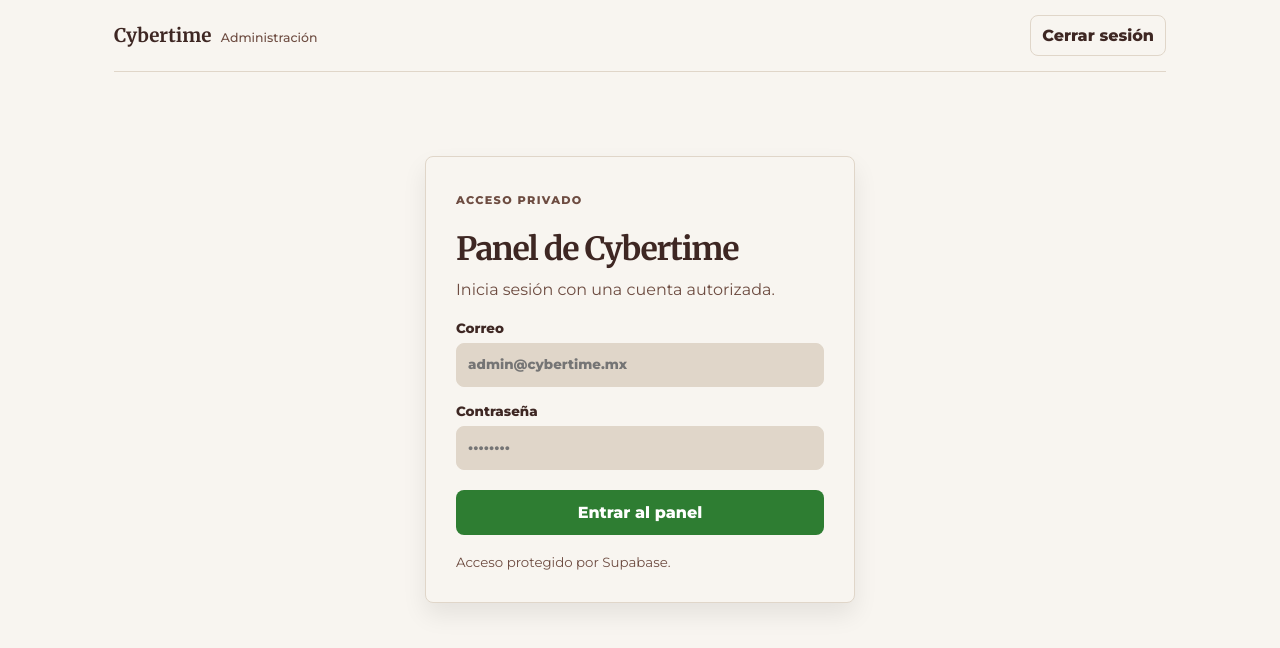
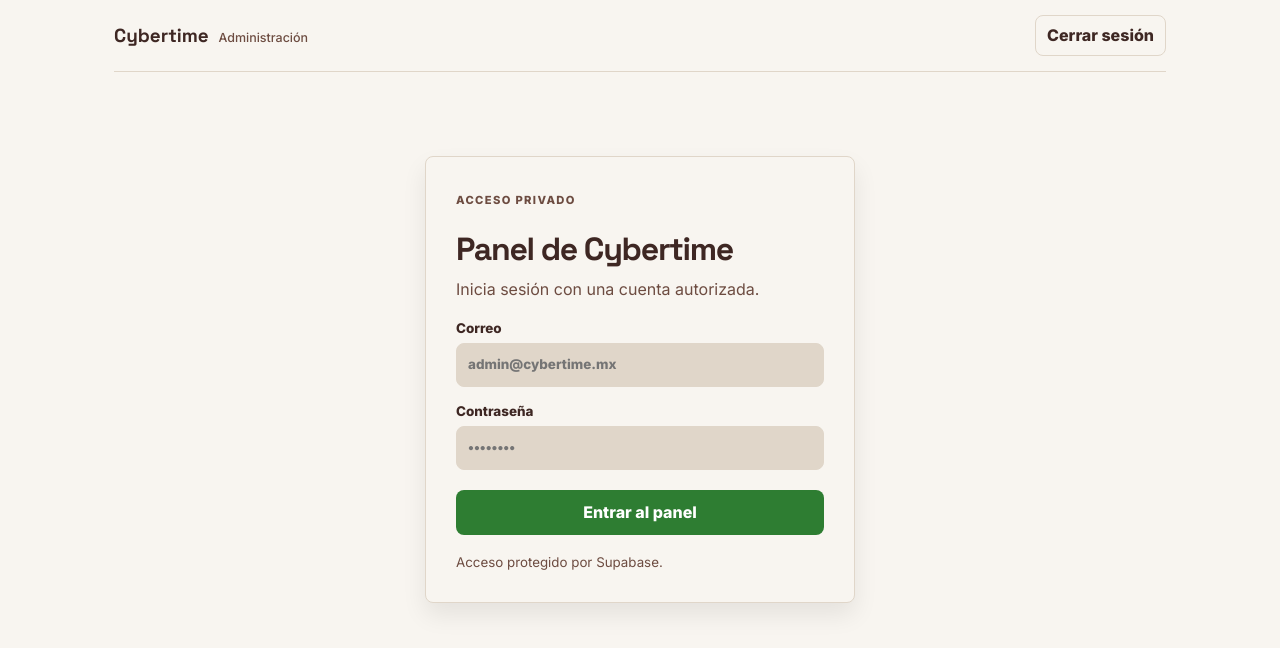
Before and after one commit to Oswald3919/papeleria-mvp, a plain HTML site: page admin.html in a window 1280 px wide. Drawn offline with nearby package versions, Linux system fonts and the light colour scheme.

```diff
--- a/admin.css
+++ b/admin.css
@@ -1,4 +1,4 @@
-@import url('https://fonts.googleapis.com/css2?family=Merriweather:ital,wght@0,300;0,400;0,700;1,300&family=Montserrat:ital,wght@0,300..800;1,300..800&family=Source+Code+Pro:ital,wght@0,400..700;1,400..700&display=swap');
+@import url('https://fonts.googleapis.com/css2?family=Inter:wght@400;500;600;700;800&family=Space+Grotesk:wght@500;600;700&display=swap');
 
 :root {
   --card: #f8f5f0;
@@ -16,11 +16,11 @@
   --popover: #f8f5f0;
   --primary: #2e7d32;
   --sidebar: #f0e9e0;
-  --font-mono: Source Code Pro, monospace;
-  --font-sans: Montserrat, sans-serif;
+  --font-mono: 'Space Grotesk', monospace;
+  --font-sans: 'Inter', system-ui, -apple-system, sans-serif;
   --secondary: #e8f5e9;
   --background: #f8f5f0;
-  --font-serif: Merriweather, serif;
+  --font-serif: 'Space Grotesk', 'Inter', sans-serif;
   --foreground: #3e2723;
   --destructive: #c62828;
   --sidebar-ring: #2e7d32;
--- a/admin.html
+++ b/admin.html
@@ -1,5 +1,5 @@
 <!doctype html>
-<html lang="es-MX"><head><meta charset="UTF-8"><meta name="viewport" content="width=device-width,initial-scale=1.0"><title>Cybertime | Administración</title><link rel="preconnect" href="https://fonts.googleapis.com" /><link rel="preconnect" href="https://fonts.gstatic.com" crossorigin /><link href="https://fonts.googleapis.com/css2?family=Merriweather:ital,wght@0,300;0,400;0,700;1,300&family=Montserrat:ital,wght@0,300..800;1,300..800&family=Source+Code+Pro:ital,wght@0,400..700;1,400..700&display=swap" rel="stylesheet" /><link rel="stylesheet" href="admin.css"></head>
+<html lang="es-MX"><head><meta charset="UTF-8"><meta name="viewport" content="width=device-width,initial-scale=1.0"><title>Cybertime | Administración</title><link rel="preconnect" href="https://fonts.googleapis.com" /><link rel="preconnect" href="https://fonts.gstatic.com" crossorigin /><link href="https://fonts.googleapis.com/css2?family=Inter:wght@400;500;600;700;800&family=Space+Grotesk:wght@500;600;700&display=swap" rel="stylesheet" /><link rel="stylesheet" href="admin.css"></head>
 <body><main class="shell"><header><a href="index.html" class="brand">Cybertime <span>Administración</span></a><button id="signOut">Cerrar sesión</button></header>
 <section id="login" class="login"><p class="eyebrow">Acceso privado</p><h1>Panel de Cybertime</h1><p>Inicia sesión con una cuenta autorizada.</p><form id="loginForm"><label>Correo<input name="email" required type="email" placeholder="admin@cybertime.mx"></label><label>Contraseña<input name="password" required type="password" minlength="6" placeholder="••••••••"></label><button type="submit">Entrar al panel</button></form><small id="loginNote">Acceso protegido por Supabase.</small></section>
 <section id="dashboard" hidden><div class="heading"><div><p class="eyebrow">Inventario</p><h1>Resumen de tienda</h1><p id="lastUpdate">Catálogo local de demostración.</p></div><label class="import">Actualizar existencias<input id="inventoryFile" type="file" accept=".csv,.xlsx,.xls,text/csv" hidden></label>
--- a/styles.css
+++ b/styles.css
@@ -1,4 +1,4 @@
-@import url('https://fonts.googleapis.com/css2?family=Merriweather:ital,wght@0,300;0,400;0,700;1,300&family=Montserrat:ital,wght@0,300..800;1,300..800&family=Source+Code+Pro:ital,wght@0,400..700;1,400..700&display=swap');
+@import url('https://fonts.googleapis.com/css2?family=Inter:wght@400;500;600;700;800&family=Space+Grotesk:wght@500;600;700&display=swap');
 
 :root {
   --card: #f8f5f0;
@@ -16,11 +16,11 @@
   --popover: #f8f5f0;
   --primary: #2e7d32;
   --sidebar: #f0e9e0;
-  --font-mono: Source Code Pro, monospace;
-  --font-sans: Montserrat, sans-serif;
+  --font-mono: 'Space Grotesk', monospace;
+  --font-sans: 'Inter', system-ui, -apple-system, sans-serif;
   --secondary: #e8f5e9;
   --background: #f8f5f0;
-  --font-serif: Merriweather, serif;
+  --font-serif: 'Space Grotesk', 'Inter', sans-serif;
   --foreground: #3e2723;
   --destructive: #c62828;
   --sidebar-ring: #2e7d32;
```
Also changed, not shown: index.html (+1 -1 lines).
